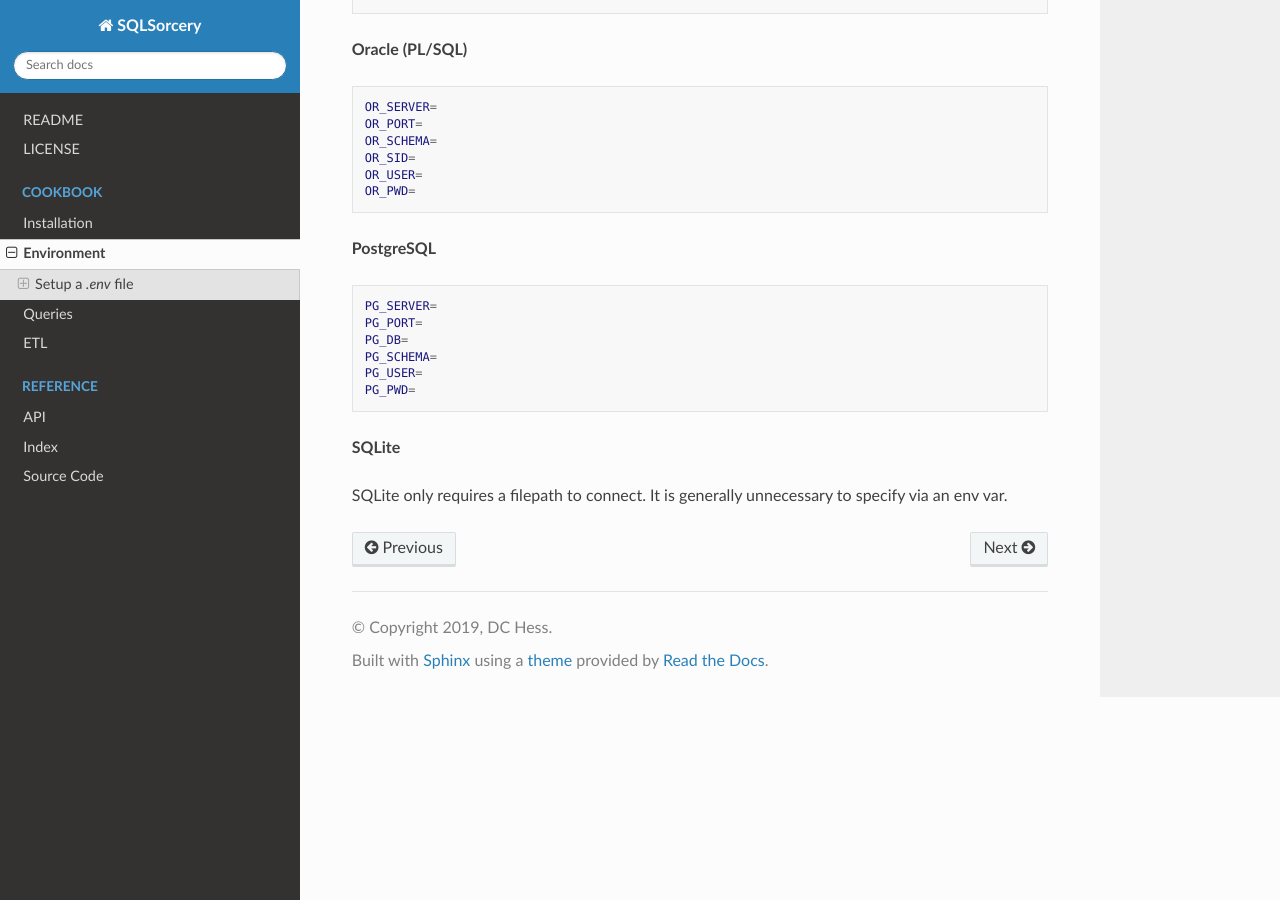
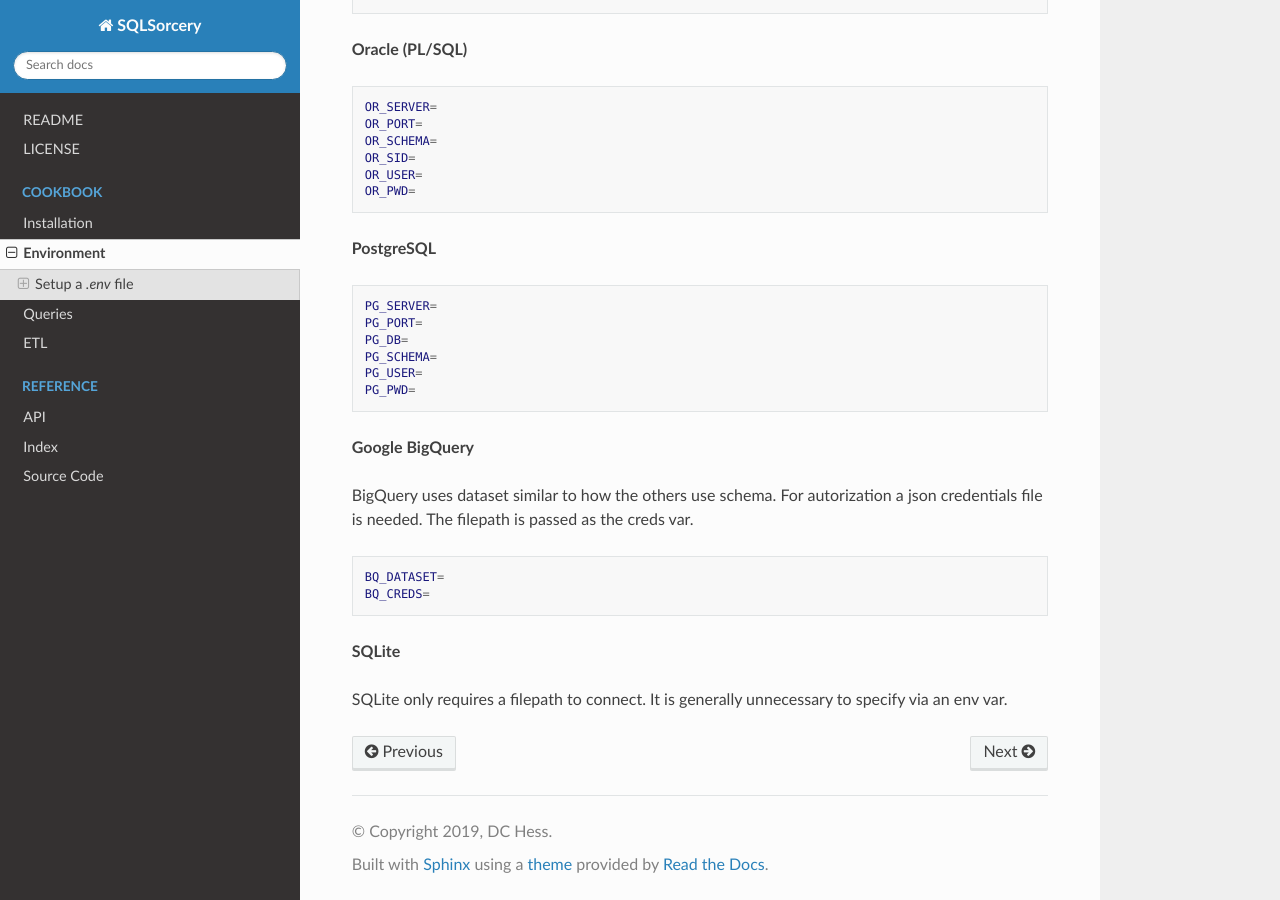
Before and after one commit to kippnorcal/sqlsorcery, a Sphinx documentation site: the page built from docs/source/cookbook/environment.rst, in a window 1280 px wide and 900 px high, scrolled down 1553 px. Built offline with Sphinx 7.4.7 and the Read the Docs theme 2.0.0, drawn with Linux system fonts in a browser that asks for light colours.

Commit message:
Update environment docs

```diff
--- a/docs/source/cookbook/environment.rst
+++ b/docs/source/cookbook/environment.rst
@@ -98,6 +98,16 @@ you can combine the params in your `.env` file for easy management.
     PG_USER=
     PG_PWD=
 
+**Google BigQuery**
+
+BigQuery uses dataset similar to how the others use schema. For autorization
+a json credentials file is needed. The filepath is passed as the creds var.
+
+.. code-block:: bash
+
+    BQ_DATASET=
+    BQ_CREDS=
+
 **SQLite**
 
 SQLite only requires a filepath to connect. It is generally unnecessary
```
